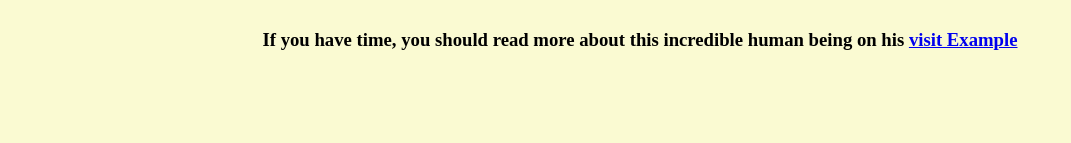
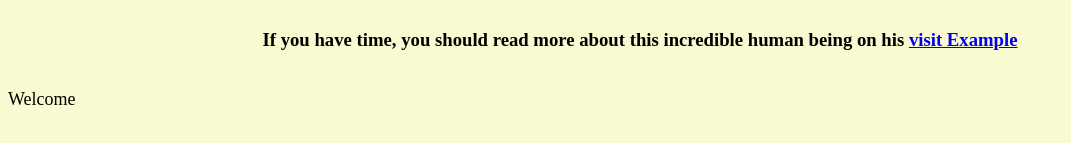
Before and after one commit to Taz67968/tribute_page, a plain HTML site: page index.html in a window 1280 px wide. Shown: the part 1552-1695 px from the top of the page, without its empty margins (0-1071 px from the left). Before the commit the page ends 1622 px from the top, so only its background shows below. Drawn offline with Linux system fonts and the light colour scheme.

Commit message:
my rebase page

```diff
--- a/index.html
+++ b/index.html
@@ -38,5 +38,6 @@
                 </ul>
             </div>
             <h3>If you have time, you should read more about this incredible human being on his <a href="https://x.com">visit Example</a></h3>
+            <article>Welcome</article>
         </body>
 </html>
```
